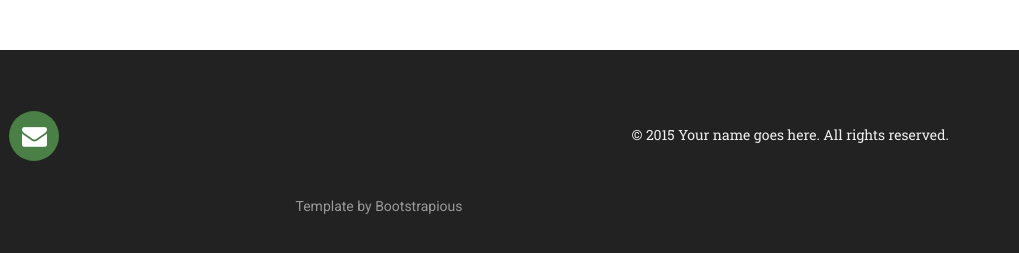
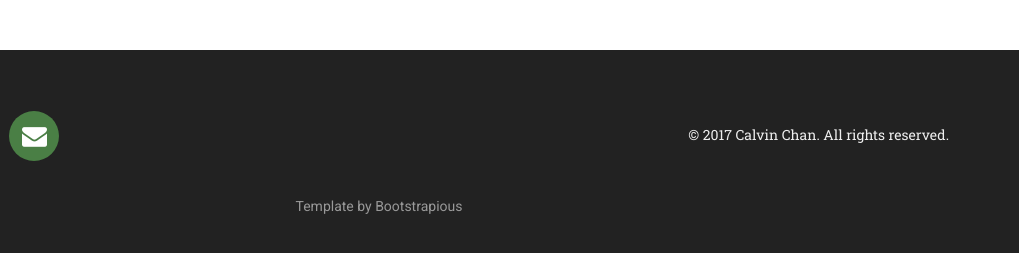
Before and after one commit to calvinkc/calvinkc.github.io, a plain HTML site: page index.html in a window 1280 px wide. Shown: the part 5997-6250 px from the top of the page, 261-1280 px from the left. Drawn offline with Linux system fonts and the light colour scheme; some packages are replaced by stand-ins of ours.

```diff
--- a/index.html
+++ b/index.html
@@ -855,7 +855,7 @@ _________________________________________________________ -->
                     <!-- /.6 -->
 
                     <div class="col-sm-6">
-                        <p>&copy; 2015 Your name goes here. All rights reserved.</p>
+                        <p>&copy; 2017 Calvin Chan. All rights reserved.</p>
                     </div>
 
                     <div class="col-sm-12">
```
